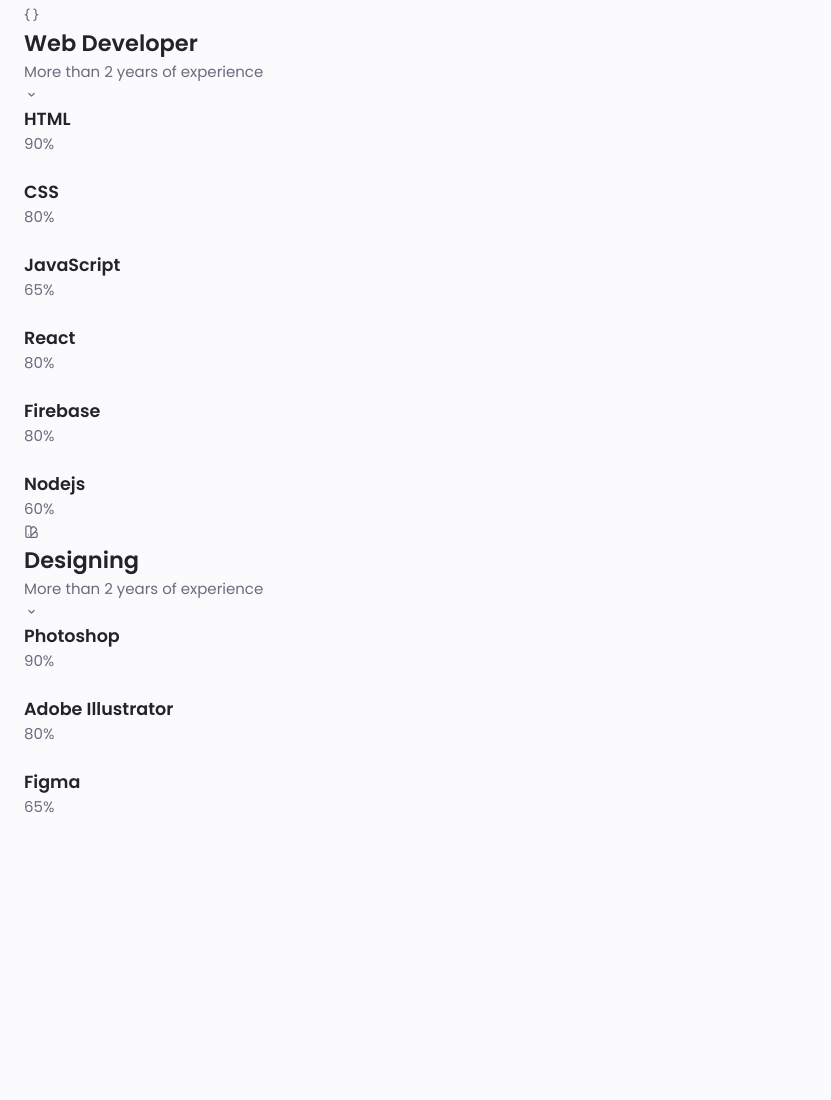
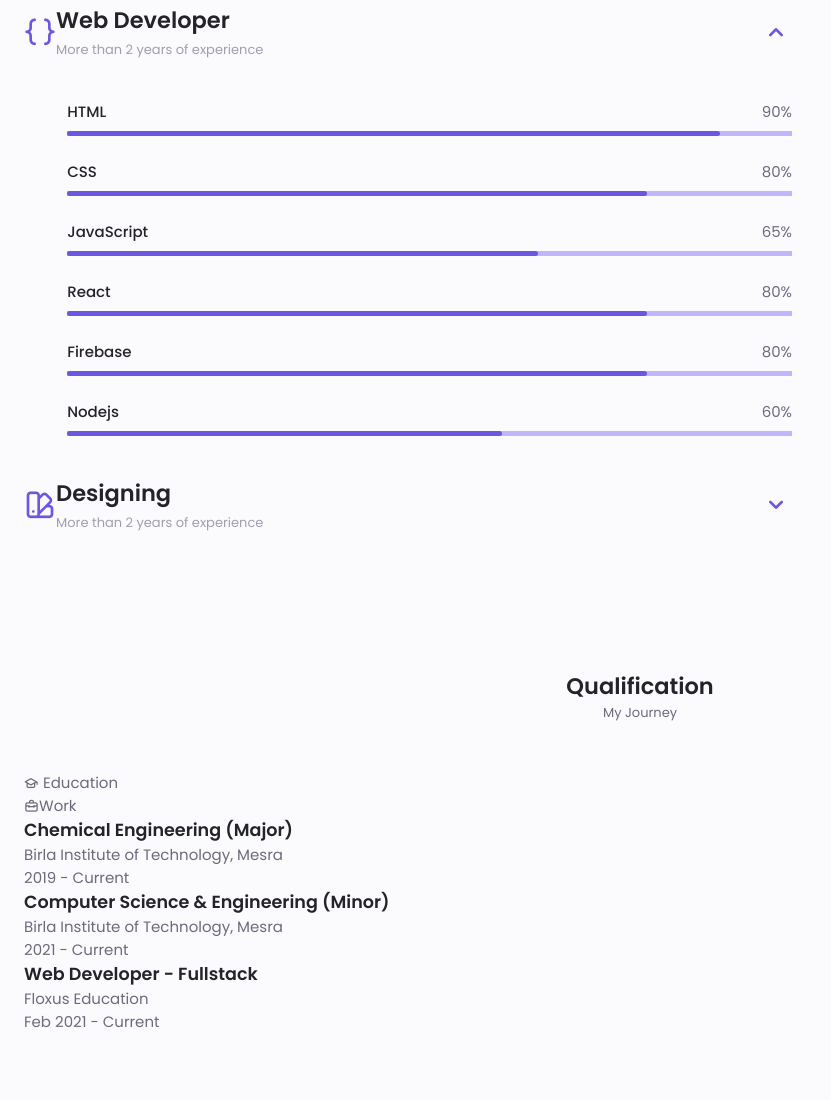
Before and after one commit to harshrana117/Portfolio-website, a plain HTML site: page index.html in a window 1280 px wide. Shown: the part 1388-2488 px from the top of the page, without its empty margins (0-831 px from the left). Before the commit the page ends 2318 px from the top, so only its background shows below. Drawn offline with nearby package versions, Linux system fonts and the light colour scheme.

Commit message:
Qualfication/Education section html code

```diff
--- a/assets/css/style.css
+++ b/assets/css/style.css
@@ -226,8 +226,6 @@ img{
 }
 
 
-
-
 /*=========== HOME ==================*/
 .home_container{
     gap: 1rem;
@@ -369,3 +367,106 @@ img{
     display: flex;
     justify-content: center;
 }
+
+
+/* ===============Skills =================*/
+.skills_container{
+    row-gap: 0;
+}
+
+.skills_header{
+    display: flex;
+    align-items: center;
+    margin-bottom: var(--mb-2-5);
+    cursor: pointer;
+}
+
+.skills_icon,
+.skills_arrow{
+    font-size: 2rem;
+    color: var(--first-color);
+}
+
+.skills_icon{
+    margin_right: var(--mb-0-75);
+}
+
+.skills_title{
+    font_size: var(--h3-font-size);
+}
+
+.skills_subtitle{
+    font-size: var(--small-font-size);
+    color: var(--text-color-light);
+}
+
+.skills_arrow{
+    margin-left: auto;
+    transition: .4s;
+}
+
+.skills_list{
+    row-gap: 1.5rem;
+    padding-left: 2.7rem;
+}
+
+.skills_titles{
+    display: flex;
+    justify-content: space-between;
+    margin-bottom: var(--mb-0-5);
+}
+
+.skills_name{
+    font-size: var(--normal-font-size);
+    font-weight: var(--font-medium);
+}
+
+.skills_bar,
+.skills_percentage{
+    height: 5px;
+    border-radius: 0.25rem;
+}
+
+.skillsbar{
+    background-color: var(--first-color-lighter);
+}
+
+.skills_percentage{
+    display: block;
+    background-color: var(--first-color);
+}
+
+.skills_photoshop,
+.skills_html{
+    width: 90%;
+}
+
+.skills_illustrator,
+.skills_react,
+.skills_firebase,
+.skills_css{
+    width: 80%;
+}
+
+.skills_figma,
+.skills_javascript{
+    width: 65%;
+}
+
+.skills_nodejs{
+    width: 60%;
+}
+
+.skills_close .skills_list{
+    height: 0;
+    overflow: hidden;
+}
+
+.skills_open .skills_list{
+    height: max-content;
+    margin-bottom: var(--mb-2-5);
+}
+
+.skills_open .skills_arrow{
+    transform: rotate(-180deg);
+}
--- a/assets/js/main.js
+++ b/assets/js/main.js
@@ -20,3 +20,22 @@ function linkAction(){
 }
 
 navLink.forEach(n => n.addEventListener('click', linkAction))
+
+
+/*======== ACCORDION SKILLS =======*/
+const skillsContent = document.getElementsByClassName('skills_content'),
+      skillsHeader = document.querySelectorAll('.skills_header')
+
+function toggleSkills(){
+  let itemClass = this.parentNode.className
+  for(i=0; i<skillsContent.length; i++){
+    skillsContent[i].className = 'skills_content skills_close';
+  }
+  if(itemClass === 'skills_content skills_close'){
+    this.parentNode.className = 'skills_content skills_open';
+  }
+}
+
+skillsHeader.forEach((eL) => {
+  eL.addEventListener('click', toggleSkills);
+})
--- a/index.html
+++ b/index.html
@@ -177,7 +177,7 @@
             <div>
 
               <!-- =============== skills 1 ===========-->
-              <div class="skills_content">
+              <div class="skills_content skills_open">
                 <div class="skills_header">
                   <i class="uil uil-brackets-curly skills_icon"></i>
 
@@ -192,7 +192,7 @@
                 <div class="skills_list grid">
 
                   <div class="skills_data">
-                    <div class="skills_title">
+                    <div class="skills_titles">
                       <h3 class="skills_name">HTML</h3>
                       <span class="skills_number">90%</span>
                     </div>
@@ -202,7 +202,7 @@
                   </div>
 
                   <div class="skills_data">
-                    <div class="skills_title">
+                    <div class="skills_titles">
                       <h3 class="skills_name">CSS</h3>
                       <span class="skills_number">80%</span>
                     </div>
@@ -212,7 +212,7 @@
                   </div>
 
                   <div class="skills_data">
-                    <div class="skills_title">
+                    <div class="skills_titles">
                       <h3 class="skills_name">JavaScript</h3>
                       <span class="skills_number">65%</span>
                     </div>
@@ -222,7 +222,7 @@
                   </div>
 
                   <div class="skills_data">
-                    <div class="skills_title">
+                    <div class="skills_titles">
                       <h3 class="skills_name">React</h3>
                       <span class="skills_number">80%</span>
                     </div>
@@ -232,22 +232,22 @@
                   </div>
 
                   <div class="skills_data">
-                    <div class="skills_title">
+                    <div class="skills_titles">
                       <h3 class="skills_name">Firebase</h3>
                       <span class="skills_number">80%</span>
                     </div>
                     <div class="skillsbar">
-                      <span class="skills_percentage skills_html"></span>
+                      <span class="skills_percentage skills_firebase"></span>
                     </div>
                   </div>
 
                   <div class="skills_data">
-                    <div class="skills_title">
+                    <div class="skills_titles">
                       <h3 class="skills_name">Nodejs</h3>
                       <span class="skills_number">60%</span>
                     </div>
                     <div class="skillsbar">
-                      <span class="skills_percentage skills_node"></span>
+                      <span class="skills_percentage skills_nodejs"></span>
                     </div>
                   </div>
 
@@ -255,7 +255,7 @@
               </div>
 
               <!-- ================ Skills 2 =================== -->
-              <div class="skills_content">
+              <div class="skills_content skills_close">
                 <div class="skills_header">
                   <i class="uil uil-swatchbook skills_icon"></i>
 
@@ -270,7 +270,7 @@
                 <div class="skills_list grid">
 
                   <div class="skills_data">
-                    <div class="skills_title">
+                    <div class="skills_titles">
                       <h3 class="skills_name">Photoshop</h3>
                       <span class="skills_number">90%</span>
                     </div>
@@ -280,7 +280,7 @@
                   </div>
 
                   <div class="skills_data">
-                    <div class="skills_title">
+                    <div class="skills_titles">
                       <h3 class="skills_name">Adobe Illustrator</h3>
                       <span class="skills_ikkustrator">80%</span>
                     </div>
@@ -290,7 +290,7 @@
                   </div>
 
                   <div class="skills_data">
-                    <div class="skills_title">
+                    <div class="skills_titles">
                       <h3 class="skills_name">Figma</h3>
                       <span class="skills_number">65%</span>
                     </div>
@@ -307,6 +307,93 @@
 
         </section>
 
+
+        <!-- =============Qualification/Education ================= -->
+        <section class="qualification section">
+          <h2 class="section_title">Qualification</h2>
+          <span class="section_subtitle">My Journey</span>
+
+          <div class="qualification_container container">
+            <div class="qualification_tabs">
+              <div class="qualification_button button_flex">
+                <i class="uil uil-graduation-cap qualification_icon"></i>
+                Education
+              </div>
+
+              <div class="qualification_button button--flex">
+                <i class="uil uil-briefcase-alt qualification_icon"></i>
+                Work
+              </div>
+            </div>
+
+            <div class="qualification_sections">
+              <!-- =============Qualification Content ================= -->
+              <div class="qualification_content">
+                <!-- =============Qualification 1 ================= -->
+                <div class="qualification_data">
+                  <div>
+                    <h3 class="qualification_title">Chemical Engineering (Major)</h3>
+                    <span class="qualification_subtitile">Birla Institute of Technology, Mesra</span>
+                    <div class="qualification_calender">
+                      <i class="uil uil-calender-alt"></i>
+                      2019 - Current
+                    </div>
+                  </div>
+
+                  <div>
+                    <span class="qualification_rounder"></span>
+                    <span class="qualfication_rounder"></span>
+                  </div>
+                </div>
+
+
+                <!-- =============Qualification 2 ================= -->
+                <div class="qualification_data">
+                  <div>
+                    <h3 class="qualification_title">Computer Science & Engineering (Minor)</h3>
+                    <span class="qualification_subtitile">Birla Institute of Technology, Mesra</span>
+                    <div class="qualification_calender">
+                      <i class="uil uil-calender-alt"></i>
+                      2021 - Current
+                    </div>
+                  </div>
+
+                  <div>
+                    <span class="qualification_rounder"></span>
+                    <span class="qualfication_rounder"></span>
+                  </div>
+                </div>
+
+
+                <!-- =============Qualification Content 2================= -->
+              <div class="qualification_content">
+                <!-- =============Qualification 1 ================= -->
+                <div class="qualification_data">
+                  <div>
+                    <h3 class="qualification_title">Web Developer - Fullstack</h3>
+                    <span class="qualification_subtitile">Floxus Education</span>
+                    <div class="qualification_calender">
+                      <i class="uil uil-calender-alt"></i>
+                      Feb 2021 - Current
+                    </div>
+                  </div>
+
+                  <div>
+                    <span class="qualification_rounder"></span>
+                    <span class="qualfication_rounder"></span>
+                  </div>
+                </div>
+
+
+
+
+              </div>
+            </div>
+
+
+          </div>
+        </section>
+
         <!--===================== JS ===================-->
     <script src="assets/js/main.js" async defer></script>
   </body>
```
